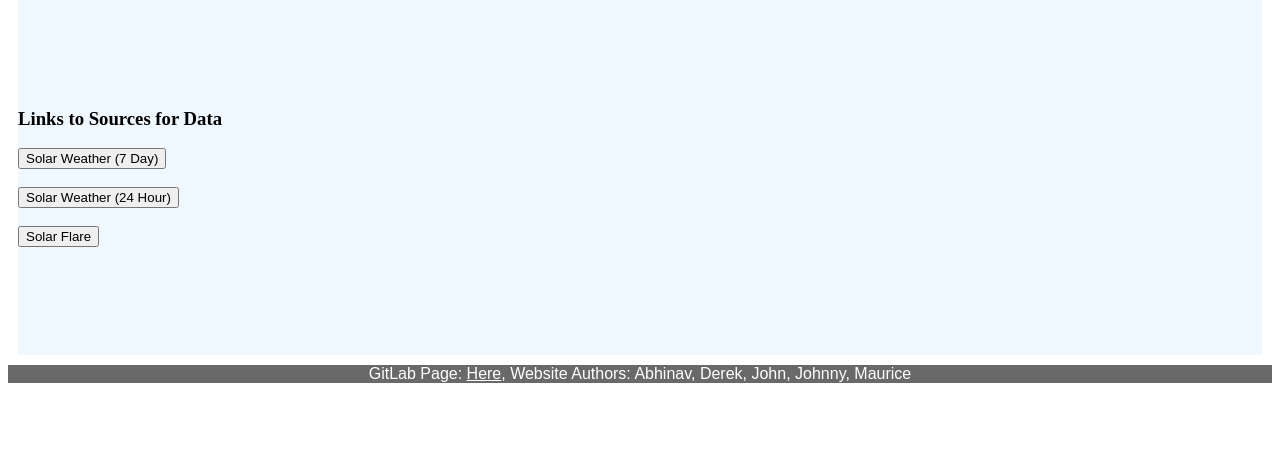
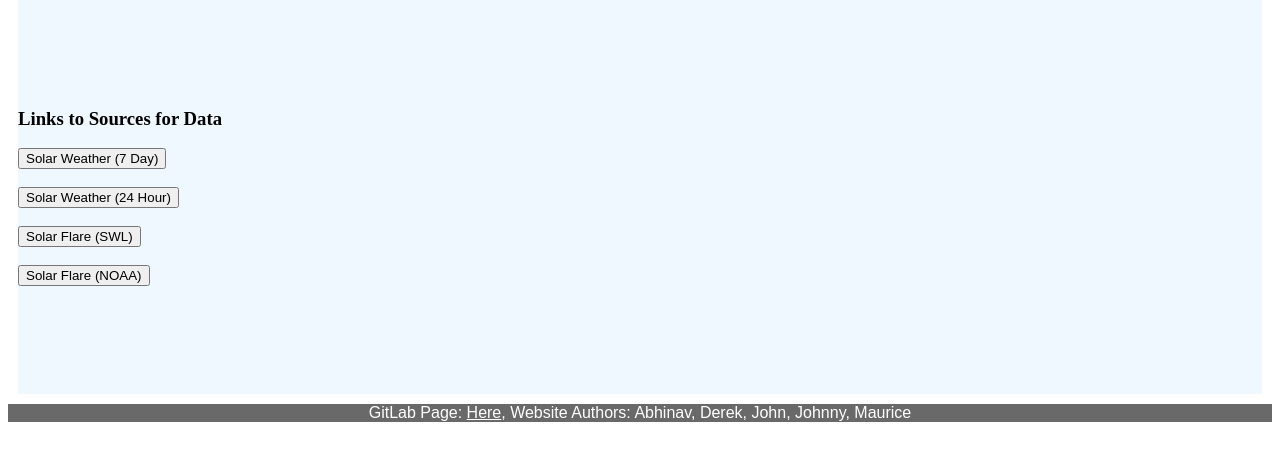
Before and after one commit to jcsantoto/cmsc435-space-data-scraper, a Flask app: page /about in a window 1280 px wide. Shown: the part 146-607 px from the top of the page. Run offline with Flask 2, Linux system fonts and the light colour scheme.

Commit message:
Updated sources

```diff
--- a/src/templates/about.html
+++ b/src/templates/about.html
@@ -10,12 +10,14 @@
         <button type="button" onclick="location.href = 'https://services.swpc.noaa.gov/products/solar-wind/plasma-1-day.json'">Solar Weather (24 Hour)</button>
         <br>
         <br>
-        <button type="button" onclick="location.href = 'https://www.spaceweatherlive.com/en/solar-activity/solar-flares.html'">Solar Flare</button>
+        <button type="button" onclick="location.href = 'https://www.spaceweatherlive.com/includes/live-data.php?object=solar_flare_3d&lang=EN'">Solar Flare (SWL)</button>
+        <br>
+        <br>
+        <button type="button" onclick="location.href = 'https://services.swpc.noaa.gov/json/goes/primary/xray-flares-latest.json'">Solar Flare (NOAA)</button>
         <br>
         <br>
 
 
 
 
-
 {% endblock %}
```
